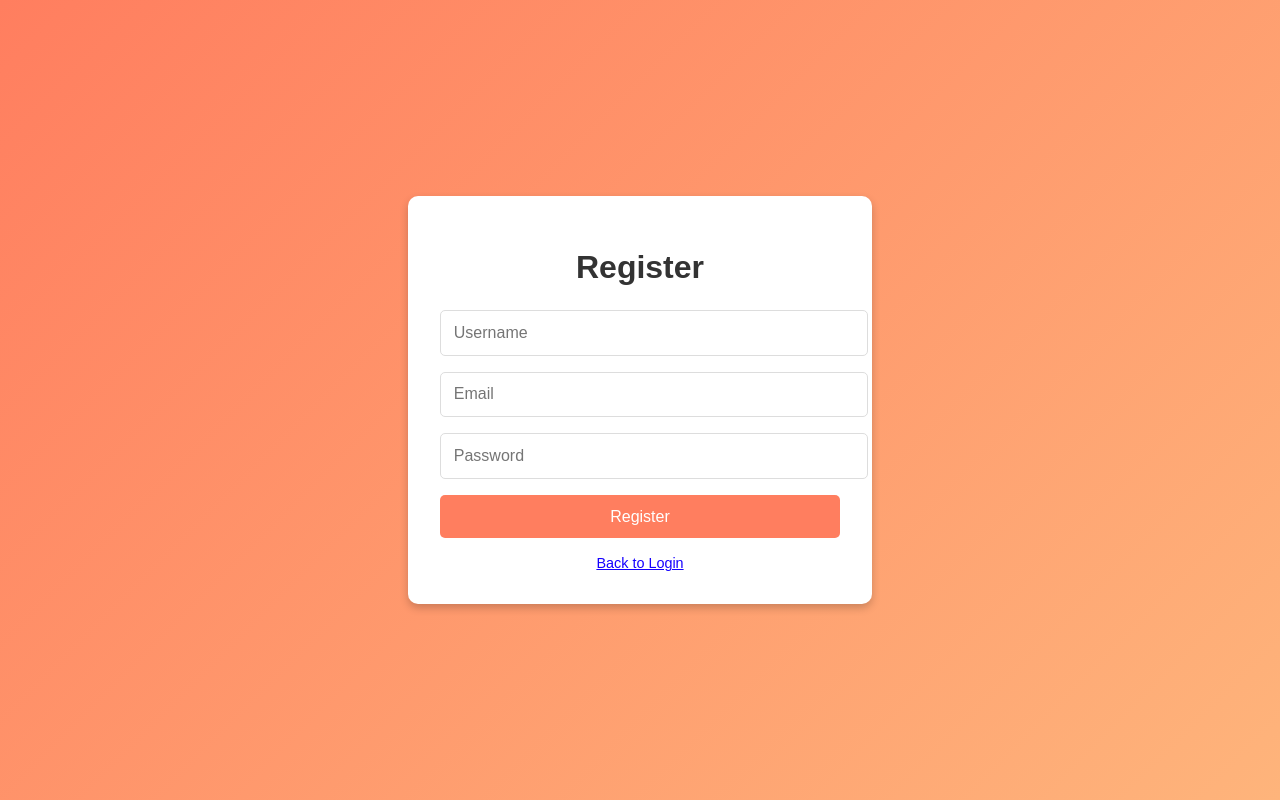
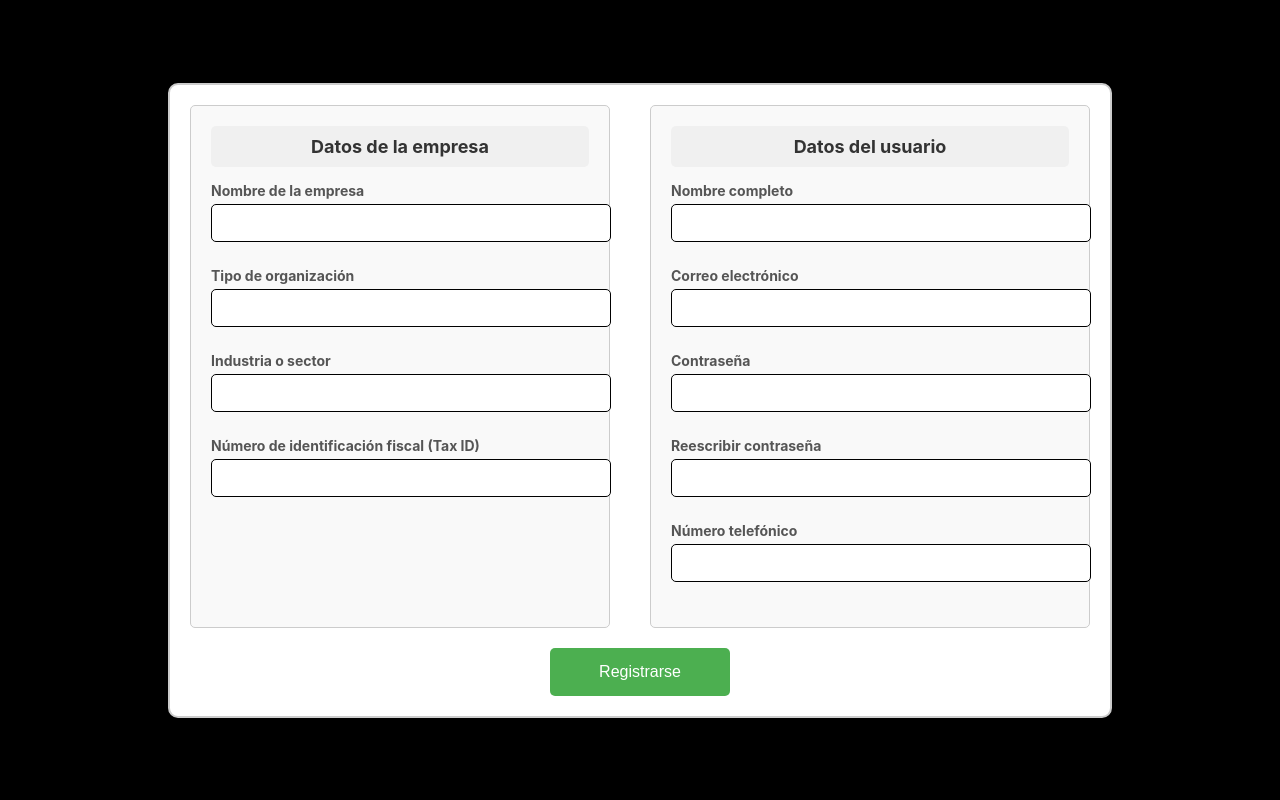
Before and after one commit to JhonRRA/Huawei-mypai, a React (Create React App) app in the folder my-web-app/: page /register in a window 1280 px wide. Built offline with nearby package versions, Linux system fonts and the light colour scheme.

Commit message:
images and register

```diff
--- a/my-web-app/src/components/Dashboard.js
+++ b/my-web-app/src/components/Dashboard.js
@@ -10,7 +10,7 @@ const Dashboard = () => {
   const [activeMenu, setActiveMenu] = useState(""); // Estado para rastrear el botón activo
 
   const handleLogout = () => {
-    navigate("/login");
+    navigate("/");
   };
 
   const handleMenuClick = (menu) => {
@@ -71,6 +71,7 @@ const Dashboard = () => {
         </Routes>
       </div>
     </div>
+
   );
 };
 
--- a/my-web-app/src/components/Login.js
+++ b/my-web-app/src/components/Login.js
@@ -1,27 +1,51 @@
-import React from "react";
+import React, { useState } from "react";
 import { useNavigate } from "react-router-dom";
 import "../styles/Login.css";
 
 const Login = () => {
   const navigate = useNavigate();
 
+  const [email, setEmail] = useState("");
+  const [password, setPassword] = useState("");
+
   const handleLogin = (e) => {
     e.preventDefault();
+    // Aquí iría tu lógica de autenticación, por ejemplo, con API
     navigate("/dashboard");
   };
 
   return (
     <div className="auth-container">
       <div className="auth-box">
-        <h1 className="auth-title">Login</h1>
+        <h1 className="auth-title">Sign in</h1>
         <form onSubmit={handleLogin} className="auth-form">
-          <input type="text" placeholder="Username" required className="auth-input" />
-          <input type="password" placeholder="Password" required className="auth-input" />
-          <button type="submit" className="auth-button">Login</button>
+          <input
+            type="email"
+            placeholder="Email"
+            required
+            className="auth-input"
+            value={email}
+            onChange={(e) => setEmail(e.target.value)}
+          />
+          <input
+            type="password"
+            placeholder="Password"
+            required
+            className="auth-input"
+            value={password}
+            onChange={(e) => setPassword(e.target.value)}
+          />
+          <button type="submit" className="auth-button">Sign in</button>
         </form>
+
+        <div className="forgot-password">
+          <a href="#">Forgot your password? Reset it here</a>
+        </div>
+
         <button onClick={() => navigate("/register")} className="secondary-button">
           Register
         </button>
+
       </div>
     </div>
   );
--- a/my-web-app/src/components/Register.js
+++ b/my-web-app/src/components/Register.js
@@ -1,31 +1,160 @@
-import React from "react";
-import { useNavigate } from "react-router-dom";
-import "../styles/Register.css";
+import React, { useState } from "react";
+import "../styles/Register.css"; // Asegúrate de tener el archivo de estilos adecuado
 
 const Register = () => {
-  const navigate = useNavigate();
+  const [formData, setFormData] = useState({
+    companyName: "",
+    organizationType: "",
+    industry: "",
+    taxNumber: "",
+    fullName: "",
+    email: "",
+    password: "",
+    confirmPassword: "",
+    phoneNumber: "",
+  });
 
-  const handleRegister = (e) => {
+  const handleChange = (e) => {
+    const { name, value } = e.target;
+    setFormData({
+      ...formData,
+      [name]: value,
+    });
+  };
+
+  const handleSubmit = (e) => {
     e.preventDefault();
-    alert("Usuario registrado exitosamente.");
-    navigate("/");
+    // Lógica para enviar el formulario, validaciones, etc.
+    console.log(formData);
   };
 
   return (
+  <div className="form-wrapper">
     <div className="register-container">
-      <div className="register-box">
-        <h1 className="register-title">Register</h1>
-        <form onSubmit={handleRegister} className="register-form">
-          <input type="text" placeholder="Username" required className="register-input" />
-          <input type="email" placeholder="Email" required className="register-input" />
-          <input type="password" placeholder="Password" required className="register-input" />
-          <button type="submit" className="register-button">Register</button>
-        </form>
-        <button onClick={() => navigate("/")} className="register-button-back">
-          Back to Login
-        </button>
-      </div>
+      <form onSubmit={handleSubmit} className="register-form">
+
+        {/* Datos de la empresa */}
+        <div className="form-column">
+          <div className="section-title">Datos de la empresa</div>
+          <div className="form-group">
+            <label htmlFor="companyName">Nombre de la empresa</label>
+            <input
+              type="text"
+              id="companyName"
+              name="companyName"
+              value={formData.companyName}
+              onChange={handleChange}
+              required
+            />
+          </div>
+
+          <div className="form-group">
+            <label htmlFor="organizationType">Tipo de organización</label>
+            <input
+              type="text"
+              id="organizationType"
+              name="organizationType"
+              value={formData.organizationType}
+              onChange={handleChange}
+              required
+            />
+          </div>
+
+          <div className="form-group">
+            <label htmlFor="industry">Industria o sector</label>
+            <input
+              type="text"
+              id="industry"
+              name="industry"
+              value={formData.industry}
+              onChange={handleChange}
+              required
+            />
+          </div>
+
+          <div className="form-group">
+            <label htmlFor="taxNumber">Número de identificación fiscal (Tax ID)</label>
+            <input
+              type="text"
+              id="taxNumber"
+              name="taxNumber"
+              value={formData.taxNumber}
+              onChange={handleChange}
+              required
+            />
+          </div>
+        </div>
+
+        {/* Datos del usuario */}
+        <div className="form-column">
+          <div className="section-title">Datos del usuario</div>
+          <div className="form-group">
+            <label htmlFor="fullName">Nombre completo</label>
+            <input
+              type="text"
+              id="fullName"
+              name="fullName"
+              value={formData.fullName}
+              onChange={handleChange}
+              required
+            />
+          </div>
+
+          <div className="form-group">
+            <label htmlFor="email">Correo electrónico</label>
+            <input
+              type="email"
+              id="email"
+              name="email"
+              value={formData.email}
+              onChange={handleChange}
+              required
+            />
+          </div>
+
+          <div className="form-group">
+            <label htmlFor="password">Contraseña</label>
+            <input
+              type="password"
+              id="password"
+              name="password"
+              value={formData.password}
+              onChange={handleChange}
+              required
+            />
+          </div>
+
+          <div className="form-group">
+            <label htmlFor="confirmPassword">Reescribir contraseña</label>
+            <input
+              type="password"
+              id="confirmPassword"
+              name="confirmPassword"
+              value={formData.confirmPassword}
+              onChange={handleChange}
+              required
+            />
+          </div>
+
+          <div className="form-group">
+            <label htmlFor="phoneNumber">Número telefónico</label>
+            <input
+              type="tel"
+              id="phoneNumber"
+              name="phoneNumber"
+              value={formData.phoneNumber}
+              onChange={handleChange}
+              required
+            />
+          </div>
+        </div>
+
+        <div className="form-submit-container">
+          <button type="submit" className="register-button">Registrarse</button>
+        </div>
+      </form>
     </div>
+  </div>
   );
 };
 
--- a/my-web-app/src/styles/Register.css
+++ b/my-web-app/src/styles/Register.css
@@ -1,67 +1,108 @@
+/* Estilos generales para el formulario */
 .register-container {
-    display: flex;
-    justify-content: center;
-    align-items: center;
-    height: 100vh;
-    background: linear-gradient(135deg, #ff7e5f, #feb47b);
-    font-family: Arial, sans-serif;
+  max-width: 900px;
+  margin: 0 auto;
+  padding: 20px;
 }
 
-  .register-box {
-    background: #ffffff;
-    padding: 2rem;
-    border-radius: 10px;
-    box-shadow: 0 4px 8px rgba(0, 0, 0, 0.2);
+.register-form {
+  display: grid;
+  grid-template-columns: 1fr 1fr; /* Dos columnas de igual tamaño */
+  grid-template-rows: auto auto; /* Dos filas automáticas */
+  gap: 20px; /* Espacio entre elementos */
+}
+
+.form-column {
+  grid-column: span 1;
+}
+
+.form-submit-container {
+  grid-column: span 2; /* El botón ocupa ambas columnas */
+  text-align: center; /* Centra el botón horizontalmente */
+}
+
+
+.form-group {
+  margin-bottom: 15px;
+}
+
+.form-group label {
+  display: block;
+  margin-bottom: 5px;
+  font-weight: bold;
+}
+
+.form-group input {
   width: 100%;
-    max-width: 400px;
+  padding: 10px;
+  border-radius: 5px;
+  border: 1px solid #ccc;
+}
+
+.form-column .form-group input {
+  margin-bottom: 10px;
+}
+
+/* Títulos de las secciones */
+.section-title {
+  font-size: 18px;
+  font-weight: bold;
+  margin-bottom: 15px;
+  color: #333;
+  padding: 10px;
+  background-color: #f0f0f0;
+  border-radius: 5px;
   text-align: center;
 }
 
-  .register-title {
-    font-size: 2rem;
-    margin-bottom: 1.5rem;
-    color: #333;
+/* Cuadro alrededor de cada columna */
+.form-column {
+  border: 1px solid #ccc;
+  padding: 20px;
+  border-radius: 5px;
+  background-color: #f9f9f9;
 }
 
-  .register-form {
-    display: flex;
-    flex-direction: column;
-    gap: 1rem;
-  }
-
-  .register-input {
-    padding: 0.8rem;
-    border: 1px solid #ddd;
-    border-radius: 5px;
-    font-size: 1rem;
-    width: 100%;
-  }
-
+/* Botón de registro */
 .register-button {
-    padding: 0.8rem;
-    background: #ff7e5f;
+  width: 20%;
+  padding: 15px;
+  background-color: #4caf50;
   color: white;
   border: none;
   border-radius: 5px;
-    font-size: 1rem;
+  font-size: 16px;
   cursor: pointer;
-    transition: background 0.3s ease;
+  transition: background-color 0.3s;
 }
 
 .register-button:hover {
-    background: #feb47b;
+  background-color: #45a049;
 }
 
-  .register-button-back {
-    margin-top: 1rem;
-    background: none;
-    color: #1500ff;
-    border: none;
-    cursor: pointer;
-    font-size: 0.9rem;
-    text-decoration: underline;
+/* Añadir un poco de espacio entre los cuadros */
+.form-column:first-child {
+  margin-right: 20px;
 }
 
-  .register-button-back:hover {
-    background: #feb47b;
+/* Contenedor externo (fondo negro) */
+.form-wrapper {
+  background-color: black; /* Fondo negro */
+  display: flex;
+  justify-content: center; /* Centra el cuadro horizontalmente */
+  align-items: center; /* Centra el cuadro verticalmente */
+  height: 100vh; /* Ocupa toda la pantalla */
+  padding: 20px; /* Espacio alrededor del cuadro */
+  box-sizing: border-box;
 }
+
+/* Cuadro del formulario */
+.register-container {
+  background-color: white; /* Fondo blanco para el formulario */
+  border: 2px solid #ccc; /* Borde del cuadro */
+  border-radius: 10px; /* Esquinas redondeadas */
+  box-shadow: 0px 4px 6px rgba(0, 0, 0, 0.2); /* Sombra para destacar */
+  padding: 20px; /* Espaciado interno */
+  max-width: 900px; /* Tamaño máximo del formulario */
+  width: 100%; /* Asegura que ocupe el ancho disponible */
+}
```
Also changed, not shown: my-web-app/src/styles/Login.css (+54 -13 lines), my-web-app/public/images/back.jpg (added). Lines whose indentation alone changed are shown as unchanged.
